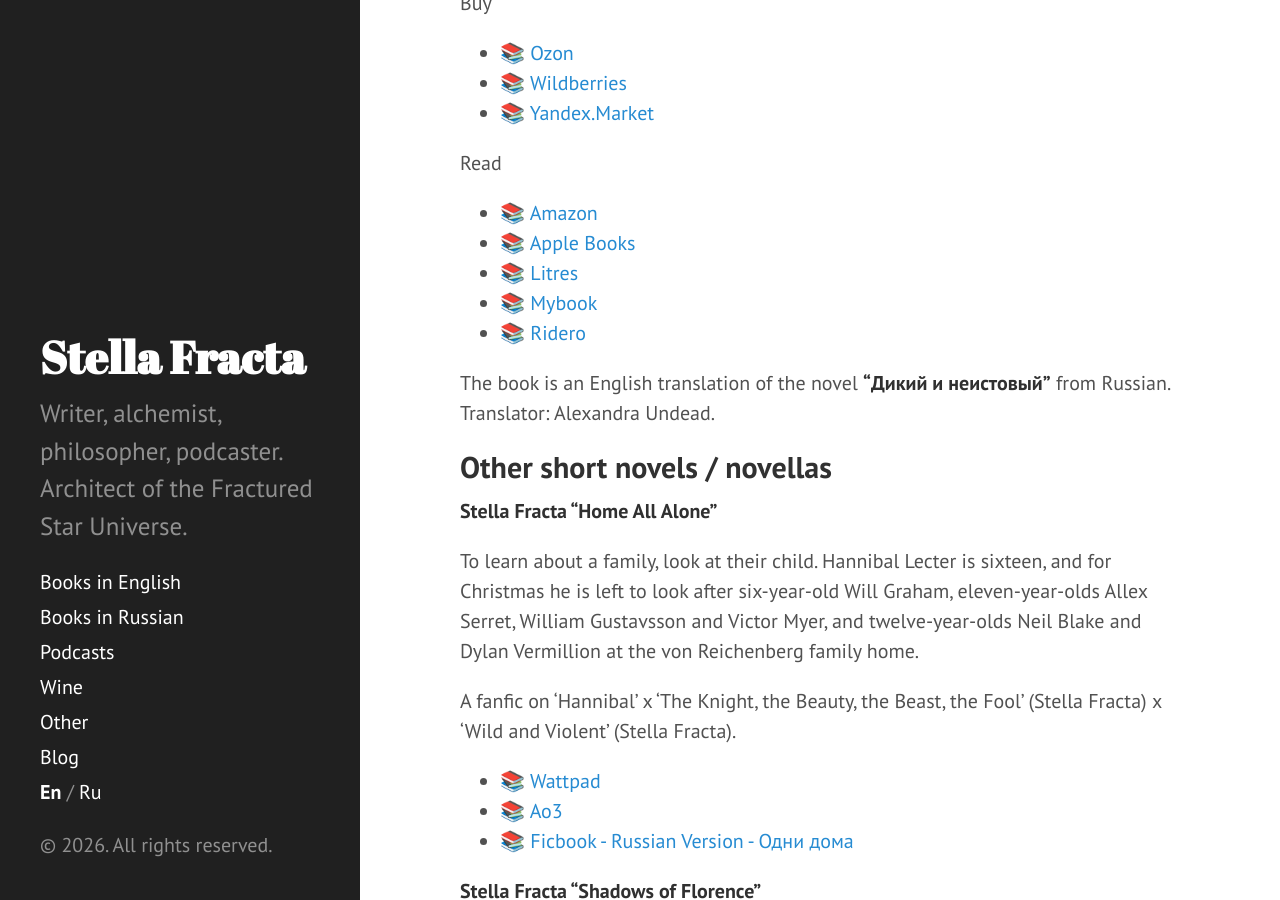
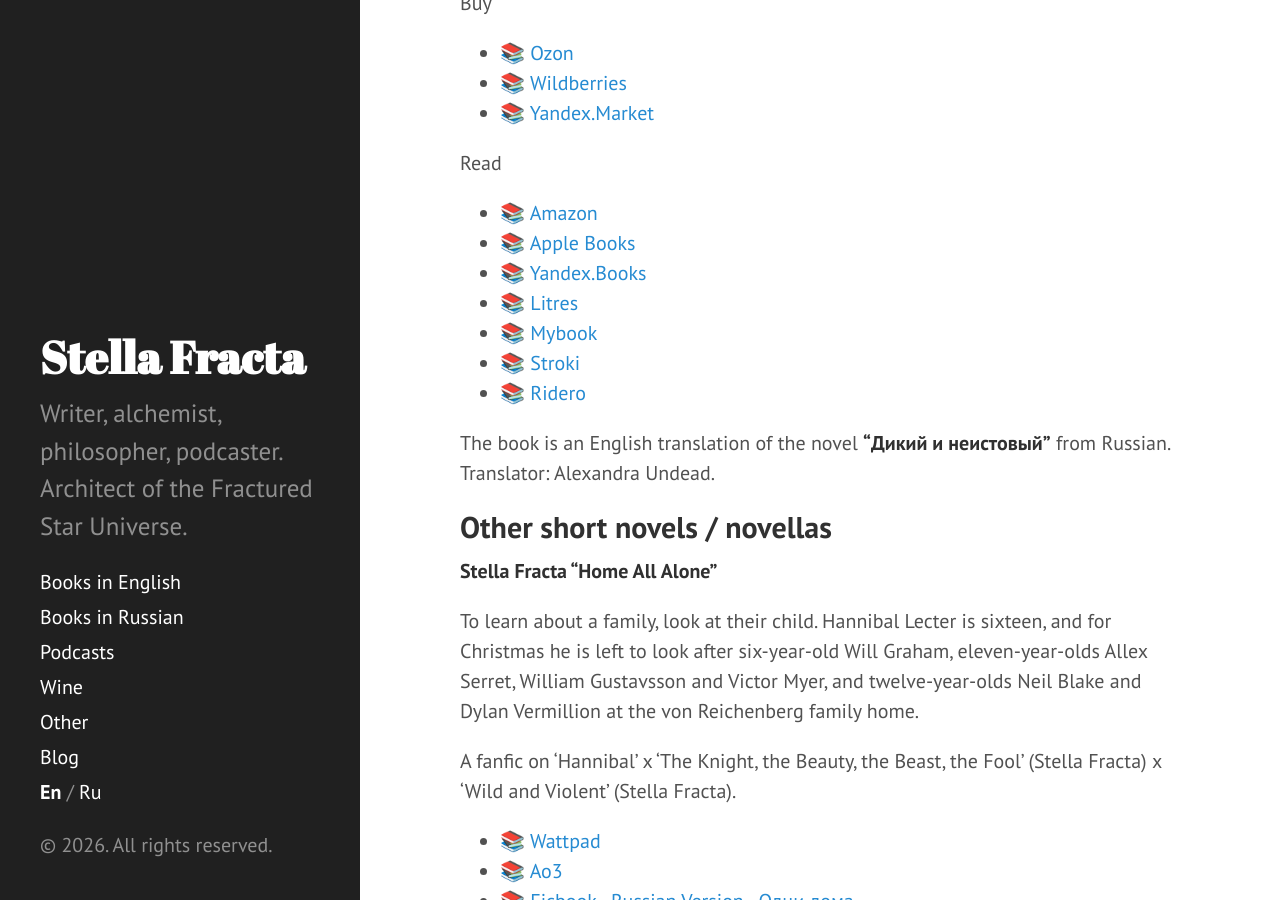
Before and after one commit to remiel-undead/stellafracta.com, a Jekyll site: the page built from index.md, in a window 1280 px wide and 900 px high, scrolled down 9386 px. Built offline with Jekyll 4.4.1, drawn with Linux system fonts in a browser that asks for light colours; our own code applies the rules of GitHub Pages for plain Markdown files.

Commit message:
Add W&V eng links to eng page

```diff
--- a/index.md
+++ b/index.md
@@ -247,8 +247,10 @@
 
 - 📚 [Amazon](https://a.co/d/0dkA0G4M)
 - 📚 [Apple Books](https://books.apple.com/us/book/wild-and-violent-you-had-too-much-freedom/id6761559517)
+- 📚 [Yandex.Books](https://books.yandex.ru/books/OWLLnCZG)
 - 📚 [Litres](https://www.litres.ru/book/stella-fracta/wild-and-violent-you-had-too-much-freedom-73750663/)
 - 📚 [Mybook](https://mybook.ru/author/stella-fracta/wild-and-violent-you-had-too-much-freedom/)
+- 📚 [Stroki](https://stroki.mts.ru/book/wild-and-violent-367029)
 - 📚 [Ridero](https://ridero.ru/books/wild_and_violent)
 
 The book is an English translation of the novel **“Дикий и неистовый”** from Russian. Translator: Alexandra Undead.
```
